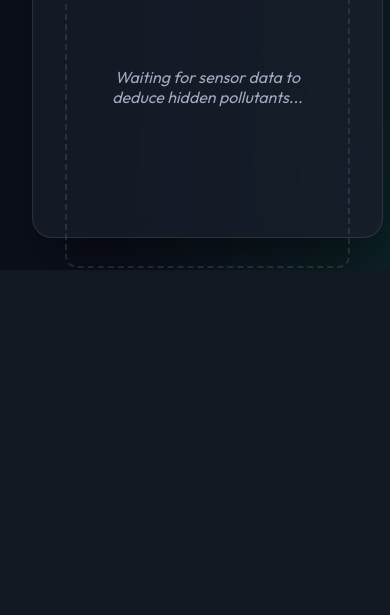
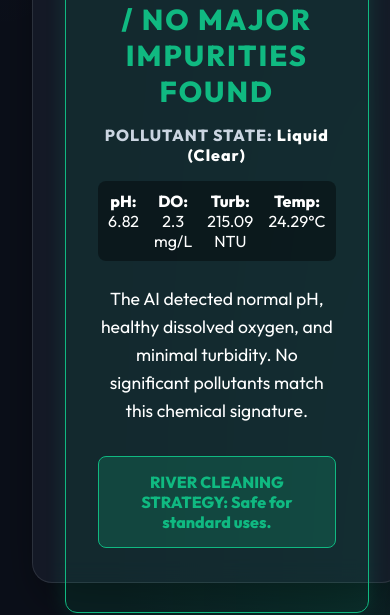
Before and after one commit to lakshyachandravanshi543-alt/VARUNAA-AI, a Flask app: page / in a window 390 px wide. Shown: the part 1346-1961 px from the top of the page. Before the commit the page ends 1615 px from the top, so only its background shows below. Run offline with Flask 3, Linux system fonts and the light colour scheme.

Commit message:
Add Digital Twin Map and cloud deployment files

```diff
--- a/app.py
+++ b/app.py
@@ -2,6 +2,8 @@ from flask import Flask, request, jsonify, render_template
 import joblib
 import os
 import threading
+import time
+import random
 
 app = Flask(__name__)
 
@@ -24,94 +26,163 @@ latest_inference = {
 }
 lock = threading.Lock()
 
+# Highly detailed pollution mappings shared across all instances
+CLASSES = {
+    0: {
+        "pollutant": "Clean Water / No Major Impurities Found",
+        "state": "Liquid (Clear)",
+        "color": "green",
+        "details": "The AI detected normal pH, healthy dissolved oxygen, and minimal turbidity. No significant pollutants match this chemical signature.",
+        "action": "Safe for standard uses."
+    },
+    1: {
+        "pollutant": "Industrial Heavy Metals",
+        "state": "Dissolved Liquid (Toxic)",
+        "color": "red",
+        "details": "AI Signature Match: Extreme pH combined with elevated temperatures and slight turbidity strongly indicates industrial factory discharge containing toxic heavy metals.",
+        "action": "DANGER: Toxic to human and aquatic life. Do not consume or use for agriculture."
+    },
+    2: {
+        "pollutant": "Untreated Biological Sewage",
+        "state": "Liquid & Suspended Solids",
+        "color": "orange",
+        "details": "AI Signature Match: Dangerously depleted oxygen combined with heavy turbidity indicates bacteria breaking down massive amounts of biological waste (feces/sewage).",
+        "action": "High risk of pathogenic diseases. Avoid contact. Implement biological filtration."
+    },
+    3: {
+        "pollutant": "Petroleum / Oil Spill",
+        "state": "Liquid (Surface Slick)",
+        "color": "blue",
+        "details": "AI Signature Match: Severely blocked oxygen transfer but moderate turbidity indicates a layer of oil capping the water surface and suffocating the river.",
+        "action": "Deploy physical skimmers immediately to prevent complete aquatic suffocation."
+    },
+    4: {
+        "pollutant": "Agricultural Fertilizer Runoff",
+        "state": "Dissolved Liquid / Algal Bloom",
+        "color": "orange",
+        "details": "AI Signature Match: Highly alkaline (basic) pH, reduced oxygen, and thick green cloudy turbidity indicates fertilizer causing extreme algal blooms.",
+        "action": "Eutrophication alert. Investigate nearby farming runoff."
+    },
+    5: {
+        "pollutant": "Plastics & Municipal Solid Waste",
+        "state": "Solid Waste / Microplastics",
+        "color": "blue",
+        "details": "AI Signature Match: Normal pH and oxygen, but massive turbidity spikes indicate the presence of physical garbage and dense suspended microplastics blocking light.",
+        "action": "Requires physical filtration nets and macroscopic garbage removal."
+    }
+}
+
+# --- VIRTUAL RIVER NETWORK ---
+# Simulated live data for specific rivers to create a "Digital Twin" Map
+network_state = {}
+network_lock = threading.Lock()
+
+VIRTUAL_RIVERS = [
+    {
+        "id": "ganges_1", "name": "Ganges River (Varanasi, India)", "lat": 25.3176, "lng": 82.9739,
+        "base_ph": (6.5, 7.5), "base_do": (2.0, 4.0), "base_turb": (150, 250), "base_temp": (24, 28)
+    },
+    {
+        "id": "thames_1", "name": "River Thames (London, UK)", "lat": 51.5072, "lng": -0.1276,
+        "base_ph": (7.0, 8.0), "base_do": (6.0, 9.0), "base_turb": (5, 15), "base_temp": (10, 15)
+    },
+    {
+        "id": "mississippi_1", "name": "Mississippi River (NOLA, USA)", "lat": 29.9511, "lng": -90.0715,
+        "base_ph": (6.8, 7.8), "base_do": (5.0, 7.0), "base_turb": (60, 120), "base_temp": (20, 26)
+    },
+    {
+        "id": "rhine_1", "name": "Rhine River (Cologne, Germany)", "lat": 50.9375, "lng": 6.9603,
+        "base_ph": (7.2, 8.2), "base_do": (7.0, 10.0), "base_turb": (2, 8), "base_temp": (12, 18)
+    }
+]
+
+def run_inference(ph, do, turbidity, temp):
+    """Helper to run the ML model."""
+    if not model or not scaler:
+        return CLASSES.get(0)
+    features = [float(ph), float(do), float(turbidity), float(temp)]
+    features_scaled = scaler.transform([features])
+    prediction = model.predict(features_scaled)[0]
+    return CLASSES.get(int(prediction), CLASSES[0])
+
+def simulate_network():
+    """Background thread simulating live sensor data for the virtual rivers."""
+    while True:
+        updates = []
+        for rv in VIRTUAL_RIVERS:
+            # Generate baseline fluctuating data
+            ph = round(random.uniform(*rv['base_ph']), 2)
+            do = round(random.uniform(*rv['base_do']), 2)
+            turb = round(random.uniform(*rv['base_turb']), 2)
+            temp = round(random.uniform(*rv['base_temp']), 2)
+
+            # Very rarely, simulate an extreme anomaly so the map changes dynamically
+            if random.random() < 0.05: # 5% chance of anomaly per tick
+                event_type = random.choice(['oil', 'metal', 'sewage'])
+                if event_type == 'oil':
+                    do = round(random.uniform(0.5, 2.0), 2)
+                    turb = round(random.uniform(40, 80), 2)
+                elif event_type == 'metal':
+                    ph = round(random.uniform(2.0, 4.0), 2)
+                    temp = round(random.uniform(28, 35), 2)
+                elif event_type == 'sewage':
+                    do = round(random.uniform(0.5, 2.0), 2)
+                    turb = round(random.uniform(200, 300), 2)
+
+            prediction = run_inference(ph, do, turb, temp)
+
+            updates.append({
+                "id": rv["id"],
+                "name": rv["name"],
+                "lat": rv["lat"],
+                "lng": rv["lng"],
+                "raw_sensors": {"ph": ph, "do": do, "turbidity": turb, "temperature": temp},
+                "prediction": prediction
+            })
+
+        with network_lock:
+            global network_state
+            network_state = updates
+
+        time.sleep(5) # Update network every 5 seconds
+
+# Start the simulation thread
+sim_thread = threading.Thread(target=simulate_network, daemon=True)
+sim_thread.start()
+
 @app.route('/')
 def index():
     return render_template('index.html')
 
+@app.route('/api/network_state', methods=['GET'])
+def get_network_state():
+    """Endpoint to get live simulated data for all virtual buoys globally."""
+    with network_lock:
+        return jsonify(network_state)
+
 @app.route('/api/live', methods=['GET'])
 def get_live_data():
-    """Endpoint for the dashboard to poll the most recent data automatically"""
+    """Endpoint for the dashboard to poll the most recent PHYSICAL data automatically"""
     with lock:
         return jsonify(latest_inference)
 
 @app.route('/api/predict', methods=['POST'])
 def predict():
+    """Endpoint receiving single physical data pings (or manual tests)"""
     global latest_inference
-    if not model or not scaler:
-        return jsonify({'error': 'AI Model is not trained yet!'}), 500
+    data = request.json
+    try:
+        ph = float(data.get('ph', 7.0))
+        do = float(data.get('do', 6.0))
+        turbidity = float(data.get('turbidity', 5.0))
+        temperature = float(data.get('temperature', 24.0))
 
-    data = request.json
-
-    try:
-        # Expected input: ph, do, turbidity, temperature
-        features = [
-            float(data.get('ph', 7.0)),
-            float(data.get('do', 6.0)),
-            float(data.get('turbidity', 5.0)),
-            float(data.get('temperature', 24.0))
-        ]
-
-        # Scale and predict
-        features_scaled = scaler.transform([features])
-        prediction = model.predict(features_scaled)[0]
-
-        # Highly detailed pollution mappings
-        classes = {
-            0: {
-                "pollutant": "Clean Water / No Major Impurities Found",
-                "state": "Liquid (Clear)",
-                "color": "green",
-                "details": "The AI detected normal pH, healthy dissolved oxygen, and minimal turbidity. No significant pollutants match this chemical signature.",
-                "action": "Safe for standard uses."
-            },
-            1: {
-                "pollutant": "Industrial Heavy Metals (Lead/Arsenic/Chromium)",
-                "state": "Dissolved Liquid (Toxic)",
-                "color": "red",
-                "details": "AI Signature Match: Extreme pH combined with elevated temperatures and slight turbidity strongly indicates industrial factory discharge containing toxic heavy metals.",
-                "action": "DANGER: Toxic to human and aquatic life. Do not consume or use for agriculture."
-            },
-            2: {
-                "pollutant": "Untreated Biological Sewage",
-                "state": "Liquid & Suspended Solids",
-                "color": "orange",
-                "details": "AI Signature Match: Dangerously depleted oxygen combined with heavy turbidity indicates bacteria breaking down massive amounts of biological waste (feces/sewage).",
-                "action": "High risk of pathogenic diseases. Avoid contact. Implement biological filtration."
-            },
-            3: {
-                "pollutant": "Petroleum / Oil Spill",
-                "state": "Liquid (Surface Slick)",
-                "color": "blue",
-                "details": "AI Signature Match: Severely blocked oxygen transfer but moderate turbidity indicates a layer of oil capping the water surface and suffocating the river.",
-                "action": "Deploy physical skimmers immediately to prevent complete aquatic suffocation."
-            },
-            4: {
-                "pollutant": "Agricultural Fertilizer Runoff",
-                "state": "Dissolved Liquid / Algal Bloom",
-                "color": "orange",
-                "details": "AI Signature Match: Highly alkaline (basic) pH, reduced oxygen, and thick green cloudy turbidity indicates fertilizer causing extreme algal blooms.",
-                "action": "Eutrophication alert. Investigate nearby farming runoff."
-            },
-            5: {
-                "pollutant": "Plastics & Municipal Solid Waste",
-                "state": "Solid Waste / Microplastics",
-                "color": "blue",
-                "details": "AI Signature Match: Normal pH and oxygen, but massive turbidity spikes indicate the presence of physical garbage and dense suspended microplastics blocking light.",
-                "action": "Requires physical filtration nets and macroscopic garbage removal."
-            }
-        }
-
-        result_payload = classes.get(int(prediction), {"pollutant": "Unknown", "color": "gray", "state": "Unknown", "details": "Anomaly undetected.", "action": "none"})
+        result_payload = run_inference(ph, do, turbidity, temperature)
 
         # Update global state for Live IoT streaming
         with lock:
             latest_inference = {
-                "raw_sensors": {
-                    "ph": features[0],
-                    "do": features[1],
-                    "turbidity": features[2],
-                    "temperature": features[3]
-                },
+                "raw_sensors": {"ph": ph, "do": do, "turbidity": turbidity, "temperature": temperature},
                 "prediction": result_payload
             }
 
--- a/requirements.txt
+++ b/requirements.txt
@@ -3,3 +3,4 @@ scikit-learn
 pandas
 numpy
 joblib
+gunicorn
--- a/static/js/main.js
+++ b/static/js/main.js
@@ -1,33 +1,33 @@
 document.addEventListener('DOMContentLoaded', () => {
 
-    // Sync sliders and number inputs dynamically for the 4 physical sensors
-    const fields = ['ph', 'do', 'turbidity', 'temperature'];
+    const resultsContainer = document.getElementById('results-display');
+    const liveToggle = document.getElementById('live-mode-toggle');
+    const mapContainer = document.getElementById('map');
+    const manualInputContainer = document.getElementById('manual-input-container');
+    const toggleDesc = document.getElementById('toggle-desc');
 
-    fields.forEach(id => {
-        const slider = document.getElementById(`${id}-slider`);
-        const numInput = document.getElementById(id);
+    // UI Update logic
+    function renderResult(dataObj) {
+        if (!dataObj || !dataObj.prediction) return;
+        const result = dataObj.prediction;
 
-        if(slider && numInput) {
-            slider.addEventListener('input', (e) => {
-                numInput.value = e.target.value;
-            });
+        let headerTitle = dataObj.name ? `📌 ${dataObj.name}` : "📡 Live Physical Hardware Ping";
 
-            numInput.addEventListener('input', (e) => {
-                slider.value = e.target.value;
-            });
-        }
-    });
-
-    const form = document.getElementById('prediction-form');
-    const resultsContainer = document.getElementById('results-display');
-    const btn = document.querySelector('.analyze-btn');
-
-    // --- Core UI Update Function ---
-    function renderResult(result) {
         resultsContainer.className = `results-container status-${result.color}`;
         resultsContainer.innerHTML = `
+            <div style="font-size:1.1rem; color:#cbd5e1; margin-bottom: 2rem; border-bottom: 1px solid rgba(255,255,255,0.1); padding-bottom: 10px;">
+                ${headerTitle}
+            </div>
             <div class="result-status" style="font-size: 1.8rem;">${result.pollutant}</div>
             <div style="font-weight: bold; margin-bottom: 1rem; color: #cbd5e1; letter-spacing: 1px;">POLLUTANT STATE: <span style="color:white;">${result.state}</span></div>
+
+            <div style="display:flex; justify-content:center; gap: 15px; margin-bottom: 1.5rem; background: rgba(0,0,0,0.4); padding: 10px; border-radius: 8px;">
+                <span><b>pH:</b> ${dataObj.raw_sensors.ph}</span>
+                <span><b>DO:</b> ${dataObj.raw_sensors.do.toFixed(1)} mg/L</span>
+                <span><b>Turb:</b> ${dataObj.raw_sensors.turbidity} NTU</span>
+                <span><b>Temp:</b> ${dataObj.raw_sensors.temperature}°C</span>
+            </div>
+
             <div class="result-message" style="margin-bottom: 1rem;">${result.details}</div>
             <div style="padding: 15px; background: rgba(16, 185, 129, 0.2); border: 1px solid #10b981; border-radius: 8px; font-weight: bold; margin-top: 15px; color: #10b981;">
                 RIVER CLEANING STRATEGY: ${result.action}
@@ -35,20 +35,134 @@ document.addEventListener('DOMContentLoaded', () => {
         `;
     }
 
-    // --- Manual Submission ---
-    form.addEventListener('submit', async (e) => {
+    // --- MAP INITIALIZATION ---
+    // Use CartoDB Dark Matter tiles for a sleek AI detective look
+    const map = L.map('map').setView([20, 0], 2);
+    L.tileLayer('https://{s}.basemaps.cartocdn.com/dark_all/{z}/{x}/{y}{r}.png', {
+        attribution: '&copy; OpenStreetMap &copy; CARTO',
+        subdomains: 'abcd',
+        maxZoom: 20
+    }).addTo(map);
+
+    let markers = {};
+    let selectedRiverId = null;
+
+    // --- CUSTOM MAP ICONS ---
+    const getIcon = (color) => {
+        let hex = "#ef4444";
+        if(color === 'green') hex = "#10b981";
+        if(color === 'orange') hex = "#f59e0b";
+        if(color === 'blue') hex = "#3b82f6";
+
+        return L.divIcon({
+            className: 'custom-div-icon',
+            html: `<div style="background-color:${hex}; width:20px; height:20px; border-radius:50%; border: 3px solid white; box-shadow: 0 0 10px ${hex};"></div>`,
+            iconSize: [24, 24],
+            iconAnchor: [12, 12]
+        });
+    }
+
+    let pollingInterval = null;
+    let isPhysicalMode = false;
+
+    async function pollNetworkState() {
+        if(isPhysicalMode) return;
+        try {
+            const response = await fetch('/api/network_state');
+            const data = await response.json();
+
+            // Update map markers
+            data.forEach(river => {
+                if(!markers[river.id]) {
+                    // Create marker if it doesn't exist
+                    markers[river.id] = L.marker([river.lat, river.lng])
+                        .addTo(map)
+                        .on('click', () => {
+                            selectedRiverId = river.id;
+                            renderResult(river);
+                        });
+                }
+
+                // Update marker color based on AI prediction
+                markers[river.id].setIcon(getIcon(river.prediction.color));
+                markers[river.id].bindTooltip(`<b>${river.name}</b><br>Status: ${river.prediction.pollutant}`, {direction: 'top'});
+
+                // If this is the currently selected river, update the side panel live
+                if (selectedRiverId === river.id) {
+                    renderResult(river);
+                }
+            });
+
+            // If no river selected yet, auto-select the first one
+            if(!selectedRiverId && data.length > 0) {
+                selectedRiverId = data[0].id;
+                renderResult(data[0]);
+                map.flyTo([data[0].lat, data[0].lng], 5);
+            }
+
+        } catch(e) {
+            console.error("Failed to poll network state", e);
+        }
+    }
+
+    async function pollPhysicalState() {
+        if(!isPhysicalMode) return;
+        try {
+            const response = await fetch('/api/live');
+            const data = await response.json();
+            renderResult(data);
+        } catch(e) {
+            console.error("Failed to poll physical state", e);
+        }
+    }
+
+    // Startup
+    pollNetworkState();
+    pollingInterval = setInterval(pollNetworkState, 5000);
+
+    // --- MODE TOGGLE LOGIC ---
+    liveToggle.addEventListener('change', (e) => {
+        isPhysicalMode = e.target.checked;
+        clearInterval(pollingInterval);
+
+        if (isPhysicalMode) {
+            // Switch to Physical Mode
+            mapContainer.style.display = 'none';
+            manualInputContainer.style.display = 'block';
+            toggleDesc.innerHTML = `Currently listening to <b>Live Local Hardware (esp32/simulate_buoy.py)</b> via '/api/predict'.`;
+
+            resultsContainer.innerHTML = `<p class="placeholder-text">Waiting for hardware Ping...</p>`;
+            resultsContainer.className = 'results-container empty';
+
+            pollingInterval = setInterval(pollPhysicalState, 2000);
+        } else {
+            // Switch to Virtual Network Mode
+            mapContainer.style.display = 'block';
+            manualInputContainer.style.display = 'none';
+            map.invalidateSize(); // Fix Leaflet render bug when container is un-hidden
+            toggleDesc.innerHTML = `Currently showing <b>Global Virtual River Network (Digital Twin Map)</b>. Toggle to switch to single local physical hardware stream.`;
+
+            selectedRiverId = null; // reset selection
+            pollingInterval = setInterval(pollNetworkState, 5000);
+            pollNetworkState(); // immediate call
+        }
+    });
+
+    // Sync sliders for manual override in physical mode
+    const fields = ['ph', 'do', 'turbidity', 'temperature'];
+    fields.forEach(id => {
+        const slider = document.getElementById(`${id}-slider`);
+        const numInput = document.getElementById(id);
+        if(slider && numInput) {
+            slider.addEventListener('input', (e) => numInput.value = e.target.value);
+            numInput.addEventListener('input', (e) => slider.value = e.target.value);
+        }
+    });
+
+    document.getElementById('prediction-form').addEventListener('submit', async (e) => {
         e.preventDefault();
-
-        // UI Loading state
-        const originalBtnText = btn.textContent;
-        btn.textContent = 'AI is deducing hidden pollutants...';
-        btn.disabled = true;
-
-        // Gather basic sensor data
         const data = {};
-        fields.forEach(f => {
-            data[f] = document.getElementById(f).value;
-        });
+        fields.forEach(f => data[f] = document.getElementById(f).value);
 
         try {
             const response = await fetch('/api/predict', {
@@ -56,63 +170,11 @@ document.addEventListener('DOMContentLoaded', () => {
                 headers: { 'Content-Type': 'application/json' },
                 body: JSON.stringify(data)
             });
-
             const result = await response.json();
-            if (!response.ok) throw new Error(result.error || 'Server error occurred');
-
-            renderResult(result);
-
-            if (window.innerWidth <= 900) {
-                document.getElementById('results-section').scrollIntoView({ behavior: 'smooth' });
-            }
-
+            // In physical mode, the dashboard will catch this via the polling anyway,
+            // but we can manually force an update here for visual zip.
         } catch (error) {
             console.error('Error:', error);
-            resultsContainer.className = 'results-container';
-            resultsContainer.innerHTML = `<div class="result-status" style="color: #ef4444;">Error</div><div class="result-message">${error.message}</div>`;
-        } finally {
-            btn.textContent = originalBtnText;
-            btn.disabled = false;
-        }
-    });
-
-    // --- Live IoT Stream Mode ---
-    const liveToggle = document.getElementById('live-mode-toggle');
-    const inputPanel = document.querySelector('.input-panel');
-    let pollingInterval = null;
-
-    liveToggle.addEventListener('change', (e) => {
-        if (e.target.checked) {
-            // Enable Live Mode
-            inputPanel.style.opacity = '0.4';
-            inputPanel.style.pointerEvents = 'none'; // Disable manual input
-
-            pollingInterval = setInterval(async () => {
-                try {
-                    const response = await fetch('/api/live');
-                    const data = await response.json();
-
-                    // Update the Sliders and Inputs visibly to match hardware data
-                    fields.forEach(f => {
-                        const val = data.raw_sensors[f];
-                        if (val !== undefined) {
-                            document.getElementById(f).value = val;
-                            document.getElementById(`${f}-slider`).value = val;
-                        }
-                    });
-
-                    // Render the AI Payload
-                    renderResult(data.prediction);
-                } catch (error) {
-                    console.error("Live Stream polling failed", error);
-                }
-            }, 2000); // Poll every 2 seconds
-        } else {
-            // Disable Live Mode
-            inputPanel.style.opacity = '1';
-            inputPanel.style.pointerEvents = 'auto'; // Enable manual input
-            clearInterval(pollingInterval);
-            pollingInterval = null;
         }
     });
 });
--- a/templates/index.html
+++ b/templates/index.html
@@ -4,6 +4,8 @@
     <meta charset="UTF-8">
     <meta name="viewport" content="width=device-width, initial-scale=1.0">
     <title>AI Water Quality Detector</title>
+    <!-- Leaflet CSS -->
+    <link rel="stylesheet" href="https://unpkg.com/leaflet@1.9.4/dist/leaflet.css" integrity="sha256-p4NxAoJBhIIN+hmNHrzRCf9tD/miZyoHS5obTRR9BMY=" crossorigin=""/>
     <link rel="stylesheet" href="{{ url_for('static', filename='css/style.css') }}">
     <link href="https://fonts.googleapis.com/css2?family=Outfit:wght@300;400;600;800&display=swap" rel="stylesheet">
 </head>
@@ -17,18 +19,21 @@
         </header>
 
         <main class="dashboard">
-            <!-- Live IoT Toggle -->
-            <div class="live-toggle-container" style="text-align: center; margin-bottom: 2rem; background: rgba(0,0,0,0.3); padding: 1rem; border-radius: 12px; border: 1px solid var(--border-color);">
+            <!-- Mode Toggle Header -->
+            <div class="live-toggle-container" style="grid-column: 1 / -1; text-align: center; margin-bottom: 1rem; background: rgba(0,0,0,0.3); padding: 1rem; border-radius: 12px; border: 1px solid var(--border-color);">
                 <label style="font-size: 1.2rem; font-weight: bold; color: var(--accent-blue); display: flex; align-items: center; justify-content: center; gap: 10px; cursor: pointer;">
                     <input type="checkbox" id="live-mode-toggle" style="width: 20px; height: 20px; accent-color: var(--color-green);">
-                    Enable Live IoT Sensor Stream
+                    Enable Live Physical Sensor Stream Override
                 </label>
-                <p style="color: var(--text-secondary); font-size: 0.9rem; margin-top: 5px;">When enabled, the dashboard auto-updates using physical sensor data pushed over WiFi instead of manual sliding.</p>
+                <p id="toggle-desc" style="color: var(--text-secondary); font-size: 0.9rem; margin-top: 5px;">Currently showing <b>Global Virtual River Network (Digital Twin Map)</b>. Toggle to switch to single local physical hardware stream.</p>
             </div>
 
-            <!-- Input Panel -->
-            <section class="panel input-panel">
-                <h2>Raw Hardware Sensor Data</h2>
+            <!-- Left Panel: Map or Manual Input -->
+            <section class="panel" id="left-panel" style="padding: 0; overflow: hidden; display: flex; flex-direction: column;">
+                <div id="map" style="flex-grow: 1; height: 600px; width: 100%;"></div>
+
+                <div id="manual-input-container" class="input-panel" style="display: none; padding: 2rem;">
+                    <h2 style="margin-top: 0;">Raw Hardware Sensor Data</h2>
                 <form id="prediction-form">
 
                     <div class="category-section">
@@ -65,6 +70,7 @@
 
                     <button type="submit" class="analyze-btn">Ask AI to Identify Impurity</button>
                 </form>
+                </div>
             </section>
 
             <!-- Results Panel -->
@@ -78,6 +84,8 @@
 
     </div>
 
+    <!-- Leaflet JS -->
+    <script src="https://unpkg.com/leaflet@1.9.4/dist/leaflet.js" integrity="sha256-20nQCchB9co0qIjJZRGuk2/Z9VM+kNiyxNV1lvTlZBo=" crossorigin=""></script>
     <script src="{{ url_for('static', filename='js/main.js') }}"></script>
 </body>
 </html>
```
Also changed, not shown: 2 other files.
